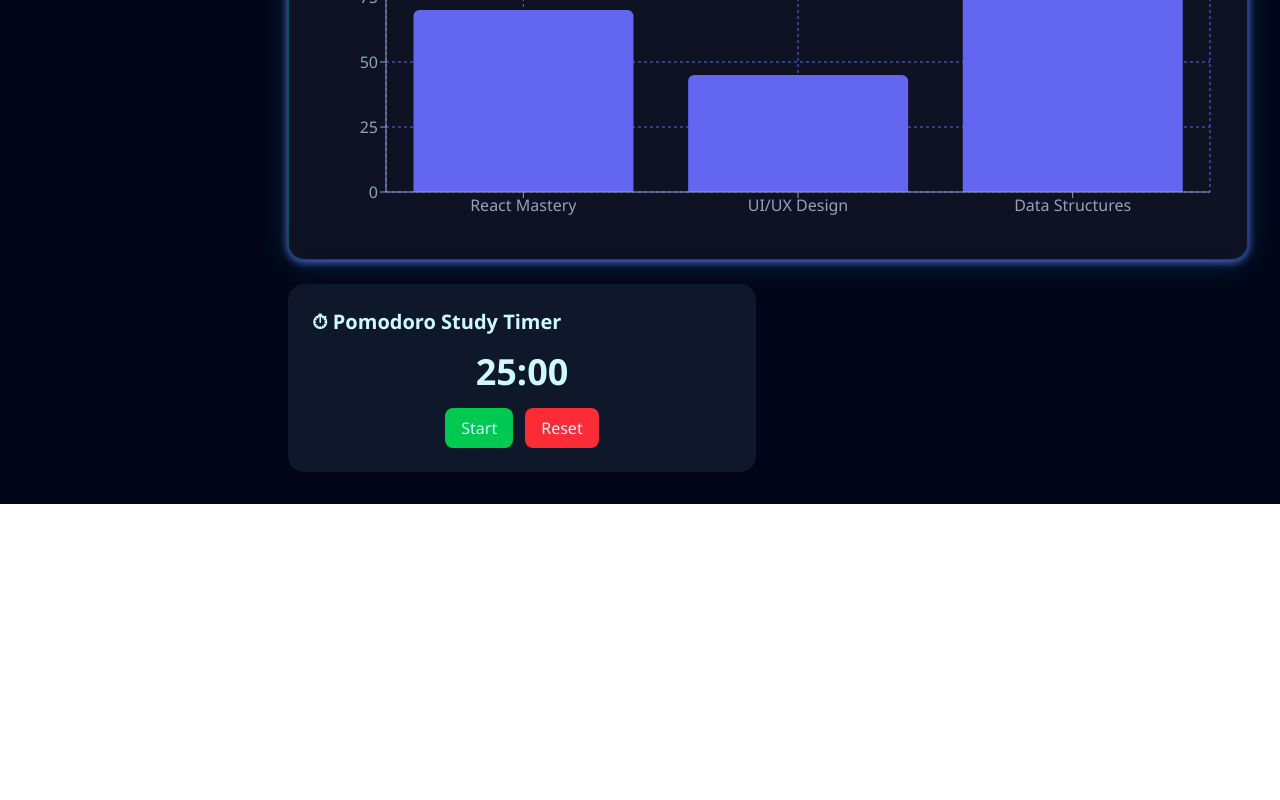
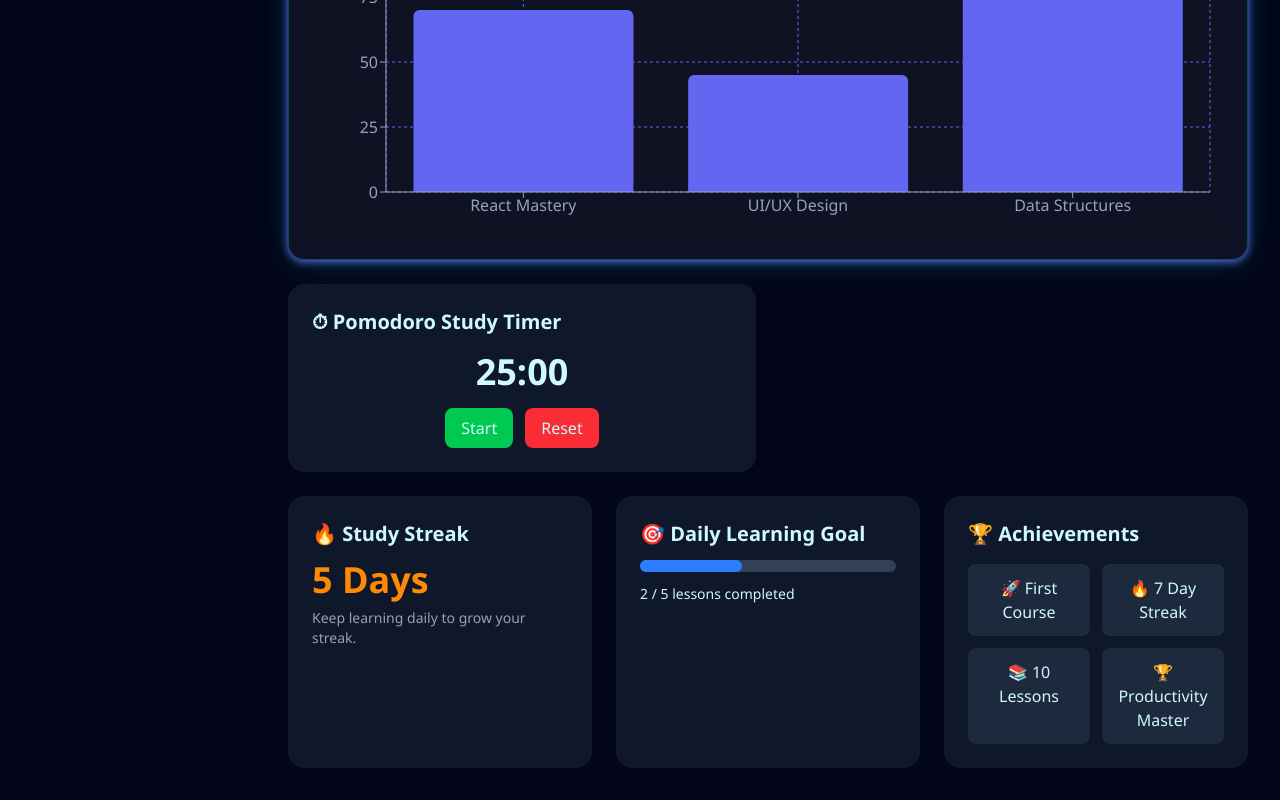
Before and after one commit to COZYkrish/Student-learning-dashboard, a React (Vite) app: page / in a window 1280 px wide. Shown: the part 928-1728 px from the top of the page. Before the commit the page ends 1432 px from the top, so only its background shows below. Built offline with nearby package versions, Linux system fonts and the light colour scheme.

Commit message:
feat: add advanced UI animations to dashboard cards

```diff
--- a/src/pages/Dashboard.jsx
+++ b/src/pages/Dashboard.jsx
@@ -8,7 +8,12 @@
 
 import useCountUp from "../hooks/useCountUp"
 import { CourseContext } from "../context/CourseContext"
+
 import PomodoroTimer from "../components/productivity/PomodoroTimer"
+import StreakTracker from "../components/productivity/StreakTracker"
+import DailyGoal from "../components/productivity/DailyGoal"
+import Achievements from "../components/productivity/Achievements"
+
 function Dashboard() {
 
   const { courses } = useContext(CourseContext)
@@ -115,9 +120,18 @@
       <div className="mt-12">
         <AnalyticsChart />
       </div>
+
+      {/* Pomodoro Timer */}
       <div className="grid grid-cols-1 md:grid-cols-2 gap-6 mt-6">
+        <PomodoroTimer />
+      </div>
 
-      <PomodoroTimer />
+      {/* Productivity Widgets */}
+      <div className="grid grid-cols-1 md:grid-cols-3 gap-6 mt-6">
+
+        <StreakTracker />
+        <DailyGoal />
+        <Achievements />
 
       </div>
 
```
